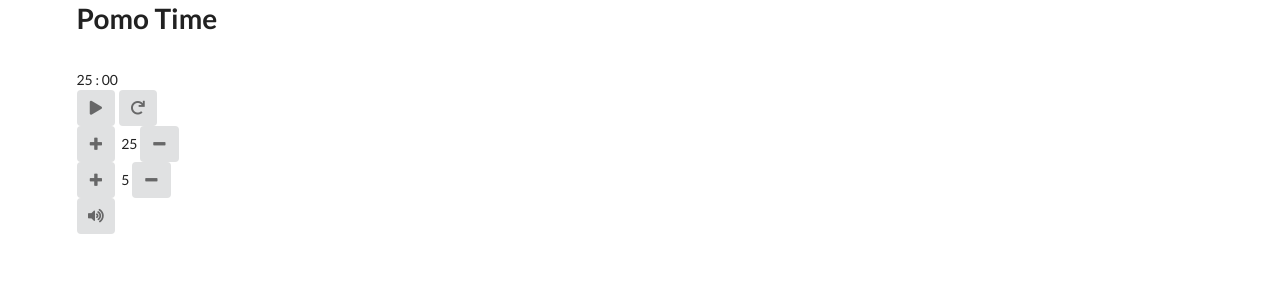
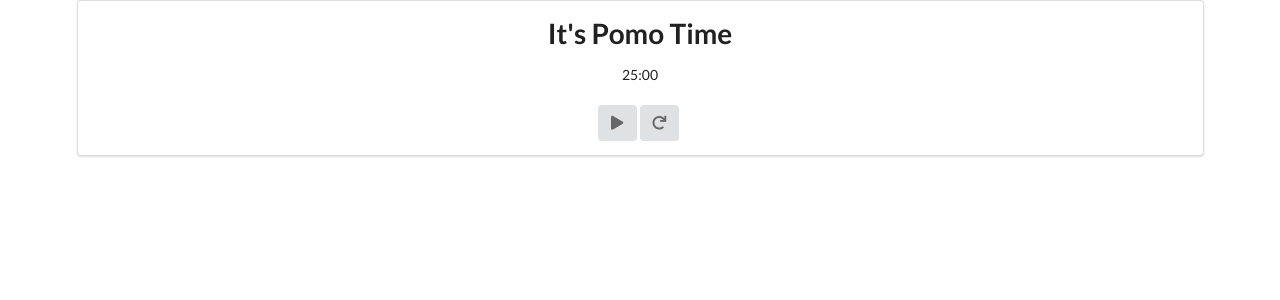
Before and after one commit to hmaag/pomodoro, a React (Create React App) app: page / in a window 1280 px wide. Shown: the top 300 px of the page. Built offline with nearby package versions, Linux system fonts and the light colour scheme.

Commit message:
Clean restart of proj

```diff
--- a/src/components/App.js
+++ b/src/components/App.js
@@ -1,138 +1,100 @@
 import React from 'react';
 import Timer from './Timer';
-import Buttons from './Buttons';
-import Audio from './Audio';
 
 class App extends React.Component {
 
     constructor () {
         super()
         this.state = {
-            running: false,
-            id: 0,
-            currentTime: "25 : 00",
-            sessionStatus: 'Working',
-            workTime: 25,
-            breakTime: 5,
-            audio: 'on'
+            timerRunning: false,
+            breakRunning: false,
+            minutesLeft: '25',
+            secondsLeft: '00',
+            workLength: 25,
+            breakLength: 5
         }
     }
 
-    setAudio = (audio) => {
+    toggleTimer = () => {
+        const timerStatus = this.state.timerRunning;
         this.setState({
-            audio: audio
-        })
-    }
-
-    incrementWorkTime = () => {
-        this.setState({
-            workTime: this.state.workTime + 1
-        })
-
-        this.setTime(this.state.workTime);
-    }
-
-    decrementWorkTime = () => {
-        this.setState({
-            workTime: this.state.workTime - 1
-        })
-
-        this.setTime(this.state.workTime);
-    }
-
-    incrementBreakTime = () => {
-        this.setState({
-            breakTime: this.state.breakTime + 1
-        })
-
-        this.setTime(this.state.breakTime);
-    }
-
-    decrementBreakTime = () => {
-        this.setState({
-            breakTime: this.state.breakTime - 1
-        })
-
-        this.setTime(this.state.breakTime);
-    }
-
-    setTime = (time) => {
-        this.setState({
-            currentTime: `${time} : 00`
-        })
-    }
-
-    toggleRunning = () => {
-        if (this.state.running === false) {
-            this.setState({
-                running: true
-            })
+            timerRunning: !timerStatus
+        });
+        if (!timerStatus) {
+            this.createInterval();
         } else {
-            this.setState({
-                running: false
-            })
+            clearInterval(this.intervalID);
         }
     }
 
-    startTimer = (duration) => {
+    createInterval() {
+        this.intervalID = setInterval(this.decrementTimer, 1000);
+    }
+
+    // Decrements by one second
+    decrementTimer = () => {
+        let newSecs = Number(this.state.secondsLeft);
+        let newMins = Number(this.state.minutesLeft);
+        if (newMins === 0 && newSecs === 0) {
+            if (!this.state.breakRunning) {
+              newMins = this.state.breakLength;
               this.setState({
-            running: true
+                breakRunning: true,
               });
-        let time = duration * 60, minutes, seconds;
-        let runningTimer = setInterval(() => {
+            } else {
+              newMins = this.state.workLength;
               this.setState({
-                id: runningTimer
-            })
+                breakRunning: false,
+              });
+            }
+        } else if (newSecs === 0) {
+            newMins--;
+            newSecs = 59;
+        } else {
+            newSecs--;
+        }
 
-            minutes = Math.floor(time / 60);
-            seconds = time - minutes * 60;
-            minutes = minutes < 10 ? '0' + minutes : minutes;
-            seconds = seconds < 10 ? '0' + seconds : seconds;
+        if (newSecs < 10) {
+            newSecs = `0${newSecs}`;
+        }
+
+        if (newMins < 10) {
+            newMins = `0${newMins}`;
+        }
 
         this.setState({
-                currentTime: `${minutes} : ${seconds}`
+            secondsLeft: newSecs,
+            minutesLeft: newMins,
         });
+    }
 
-            if (this.state.sessionStatus === 'Working') {
+    resetTimer = () => {
         this.setState({
-                    sessionStatus: 'Break',
-                    running: false
-                })
-                clearInterval(this.state.id);
-                this.startTimer(this.state.breakTime);
-            } else {
-                this.setState({
-                    sessionStatus: 'Working',
-                    running: false
-                })
-                clearInterval(this.state.id);
-                this.startTimer(this.state.workTime);
-            }
-        }, 1000)
+            timerRunning: false,
+            breakRunning: false,
+            minutesLeft: '25',
+            secondsLeft: '00',
+            workLength: 25,
+            breakLength: 5
+        });
+        this.toggleTimer();
     }
 
     render() {
+        const style = {
+            display: 'flex',
+            alignItems: 'center',
+            justifyContent: 'center',
+        }
         return (
-            <div className='ui container'>
-                <h1>Pomo Time</h1>
+            <div className='ui container segment'>
+                <h1 style={style} >It's Pomo Time</h1>
                 <Timer
-                    sessionStatus={this.state.sessionStatus}
-                    startTimer={this.startTimer}
-                    currentTime={this.state.currentTime}
-                    running={this.state.running}
-                    setTime={this.setTime}
-                    toggleRunning={this.toggleRunning}
+                    minutesLeft={this.state.minutesLeft}
+                    secondsLeft={this.state.secondsLeft}
+                    toggleTimer={this.toggleTimer}
+                    resetTimer={this.resetTimer}
                 />
-                <Buttons
-                    running={this.state.running}
-                    workTime={this.state.workTime}
-                    breakTime={this.state.breakTime}
-                    incrementWorkTime={this.incrementWorkTime}
-                    decrementWorkTime={this.decrementWorkTime}
-                    incrementBreakTime={this.incrementBreakTime}
-                    decrementBreakTime={this.decrementBreakTime}
-                />
-                <Audio setAudio={this.setAudio} audio={this.state.audio}/>
             </div>
         );
     }
--- a/src/components/Audio.js
+++ /dev/null
@@ -1,32 +0,0 @@
-import React from 'react';
-
-class Audio extends React.Component {
-
-    state = {
-        icon: 'volume up icon'
-    }
-
-    audioToggle = () => {
-        if (this.props.audio === 'on') {
-            this.props.setAudio('off');
-            this.setState({
-                icon: 'volume off icon'
-            })
-        } else {
-            this.props.setAudio('on');
-            this.setState({
-                icon: 'volume up icon'
-            })
-        }
-    }
-
-    render() {
-        return (
-            <button className='ui icon button' onClick={this.audioToggle}>
-                <i className={this.state.icon}/>
-            </button>
-        )
-    }
-}
-
-export default Audio;
--- a/src/components/Break.js
+++ /dev/null
@@ -1,33 +0,0 @@
-import React from 'react';
-
-class Break extends React.Component {
-
-    incrementHandler = () => {
-        if (!this.props.running) { // Can't increment while timer is running
-            this.props.incrementBreakTime();
-        }
-
-    }
-
-    decrementHandler = () => {
-        if (!this.props.running) { // Can't decrement while timer is running
-            this.props.incrementBreakTime();
-        }
-    }
-
-    render() {
-        return (
-            <div>
-                <button className='ui icon button' onClick={this.incrementHandler}>
-                    <i className='plus icon'/>
-                </button>
-                <span> {this.props.breakTime} </span>
-                <button className='ui icon button' onClick={this.decrementHandler}>
-                    <i className='minus icon'/>
-                </button>
-            </div>
-        )
-    }
-}
-
-export default Break;
--- a/src/components/Buttons.js
+++ /dev/null
@@ -1,26 +0,0 @@
-import React from 'react';
-import Work from './Work';
-import Break from './Break';
-
-class Buttons extends React.Component {
-    render() {
-        return (
-            <div className='buttons'>
-                <Work
-                    running={this.props.running}
-                    workTime={this.props.workTime}
-                    incrementWorkTime={this.props.incrementWorkTime}
-                    decrementWorkTime={this.props.decrementWorkTime}
-                />
-                <Break
-                    running={this.props.running}
-                    breakTime={this.props.breakTime}
-                    incrementBreakTime={this.props.incrementBreakTime}
-                    decrementBreakTime={this.props.decrementBreakTime}
-                />
-            </div>
-        );
-    }
-}
-
-export default Buttons;
--- a/src/components/Timer.js
+++ b/src/components/Timer.js
@@ -1,5 +1,4 @@
 import React from 'react';
-//import './Timer.css';
 
 class Timer extends React.Component {
 
@@ -8,38 +7,47 @@ class Timer extends React.Component {
         resetIcon: 'redo icon'
     }
 
-    timer = () => {
+    toggleTimer = () => {
         if (this.state.toggleIcon === 'play icon') {
-            this.props.startTimer(this.props.currentTime);
+            this.props.toggleTimer();
             this.setState({
                 toggleIcon: 'pause icon'
             })
         } else {
-            this.props.toggleRunning();
+            this.props.toggleTimer();
             this.setState({
                 toggleIcon: 'play icon'
             })
         }
     }
 
-    reset = () => {
-        this.props.setTime('25 : 00');
+    resetTimer = () => {
+        this.setState({
+            toggleIcon: 'play icon'
+        });
+        this.props.resetTimer();
     }
 
     render() {
+        const style = {
+            display: 'flex',
+            alignItems: 'center',
+            justifyContent: 'center',
+        }
         return (
             <div>
-                <span> {this.props.session} </span>
+                <span style={style}> {this.props.minutesLeft}:{this.props.secondsLeft} </span>
                 <br />
-                <span> {this.props.currentTime} </span>
-                <br />
-                <button className='ui icon button' onClick={this.timer}>
-                    <i className={this.state.toggleIcon} />
-                </button>
-                <button className='ui icon button' onClick={this.reset}>
-                    <i className={this.state.resetIcon} />
-                </button>
+                <div style={style}>
+                    <button className='ui icon button' onClick={this.toggleTimer}>
+                        <i className={this.state.toggleIcon} />
+                    </button>
+                    <button className='ui icon button' onClick={this.resetTimer}>
+                        <i className={this.state.resetIcon} />
+                    </button>
+                </div>
             </div>
+
         )
     }
 }
--- a/src/components/Work.js
+++ /dev/null
@@ -1,32 +0,0 @@
-import React from 'react';
-
-class Work extends React.Component {
-
-    incrementHandler = () => {
-        if (!this.props.running) { // Can't increment while timer is running
-            this.props.incrementWorkTime();
-        }
-    }
-
-    decrementHandler = () => {
-        if (!this.props.running) { // Can't decrement while timer running
-            this.props.decrementWorkTime();
-        }
-    }
-
-    render() {
-        return (
-            <div>
-                <button className='ui icon button' onClick={this.incrementHandler}>
-                    <i className='plus icon'/>
-                </button>
-                <span> {this.props.workTime} </span>
-                <button className='ui icon button' onClick={this.decrementHandler}>
-                    <i className='minus icon'/>
-                </button>
-            </div>
-        )
-    }
-}
-
-export default Work;
```
Also changed, not shown: src/components/Timer.css (deleted, +0 -7 lines). Lines whose indentation alone changed are shown as unchanged.
